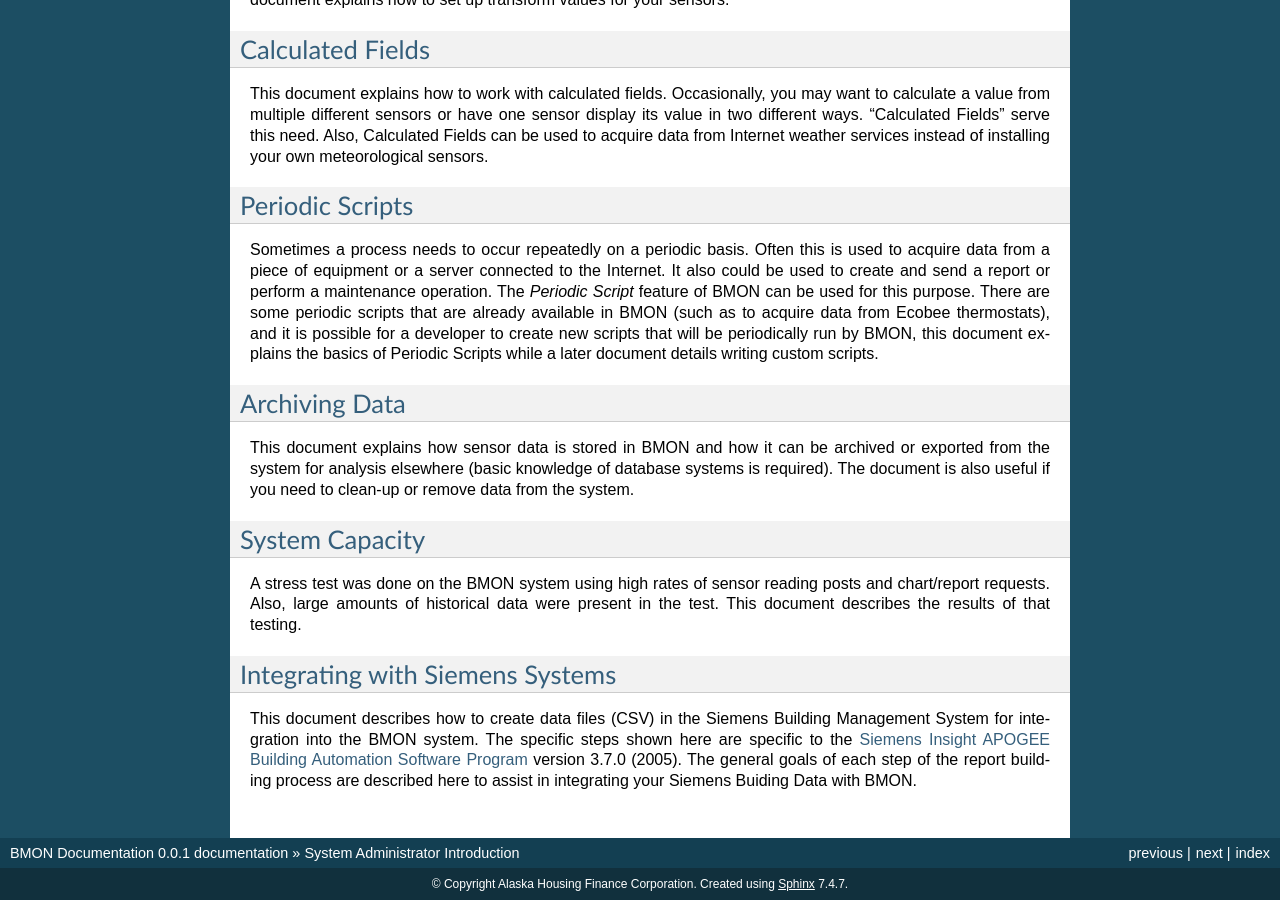
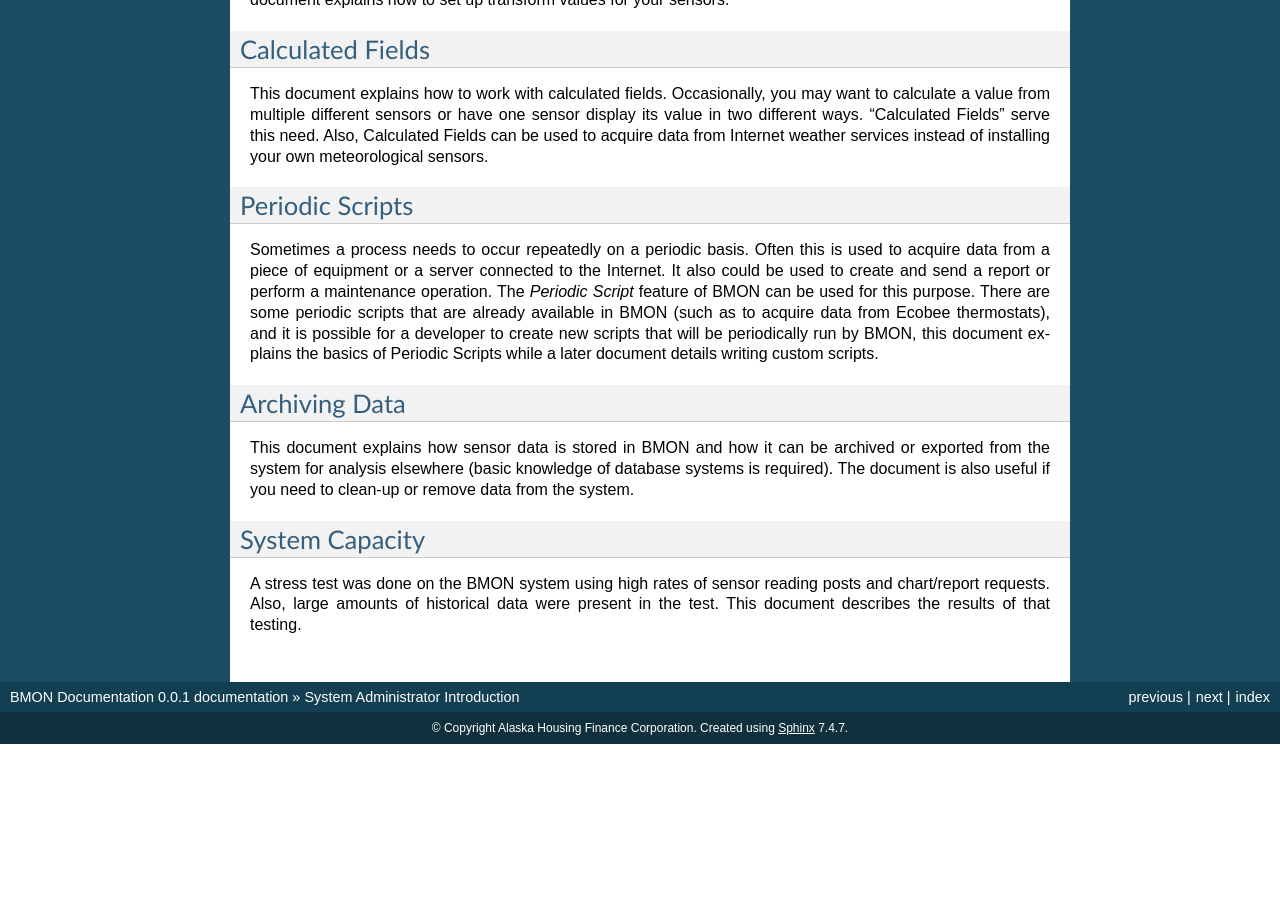
Before and after one commit to alanmitchell/bmon, a Sphinx documentation site: the page built from docs/source/system-administrator-introduction.rst, in a window 1280 px wide and 900 px high, scrolled down 1670 px. Built offline with Sphinx 7.4.7, drawn with Linux system fonts in a browser that asks for light colours; after the commit the page ends 2414 px from its top, so only the background shows below that; some of the changed text lies outside the part shown.

Commit message:
Restructured Siemens docs.

```diff
--- a/docs/source/index.rst
+++ b/docs/source/index.rst
@@ -84,7 +84,6 @@ here.
    periodic-scripts
    archiving-and-analyzing-data-from-the-system
    system-performance-with-high-loading
-   integrating-with-siemens-systems
 
 .. toctree::
    :maxdepth: 2
--- a/docs/source/system-administrator-introduction.rst
+++ b/docs/source/system-administrator-introduction.rst
@@ -112,9 +112,3 @@ A stress test was done on the BMON system using high rates of sensor
 reading posts and chart/report requests. Also, large amounts of
 historical data were present in the test. This document describes the
 results of that testing.
-
-:ref:`Integrating with Siemens Systems <integrating-with-siemens-systems>`
---------------------------------------------------------------------------
-This document describes how to create data files (CSV) in the Siemens Building Management System for integration into the BMON system. The specific steps shown here are specific to
-the `Siemens Insight APOGEE Building Automation Software Program <http://w3.usa.siemens.com/buildingtechnologies/us/en/building-automation-and-energy-management/apogee/pages/apogee.aspx>`_ version 3.7.0 (2005).
-The general goals of each step of the report building process are described here to assist in integrating your Siemens Buiding Data with BMON.
```
